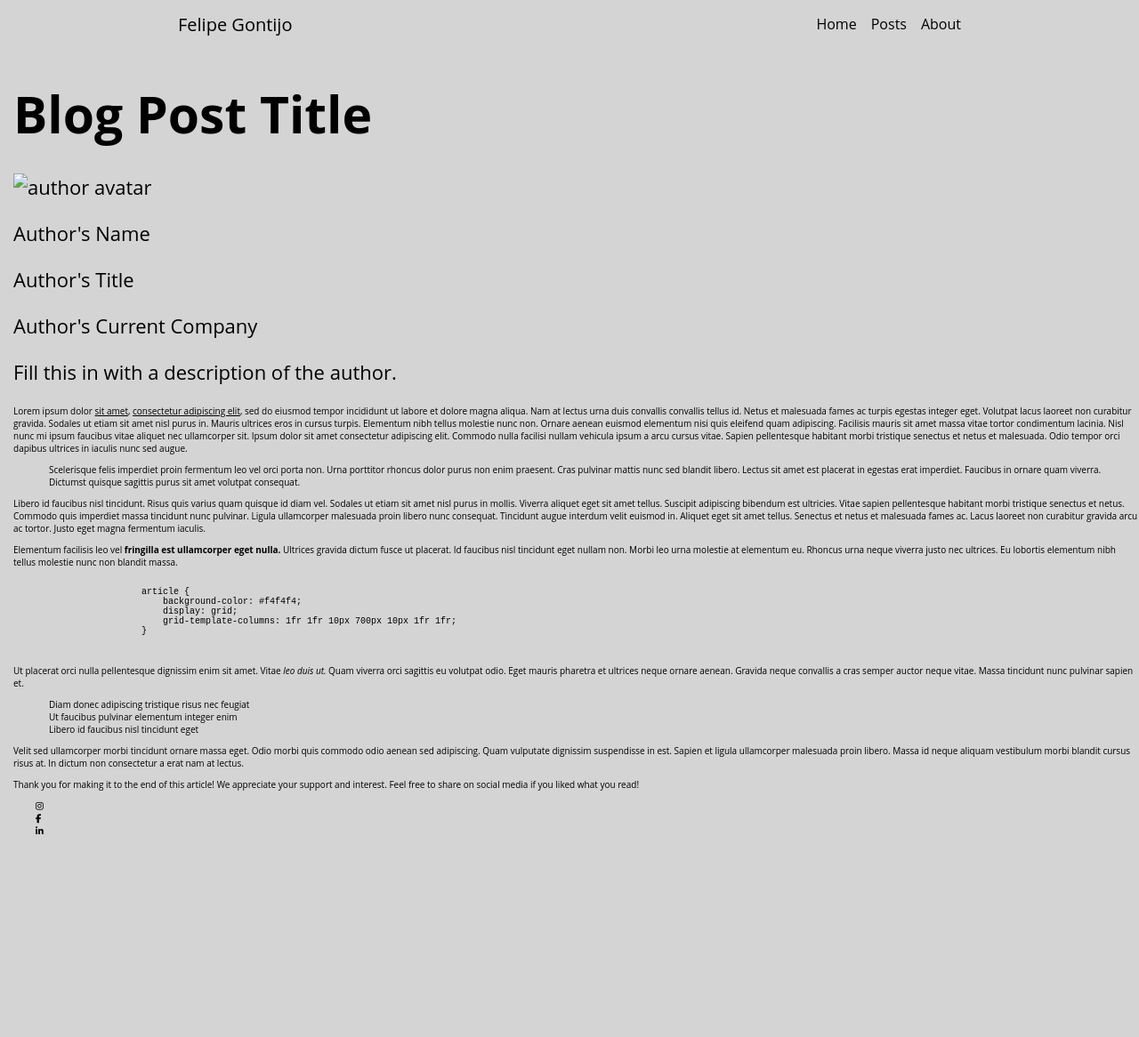
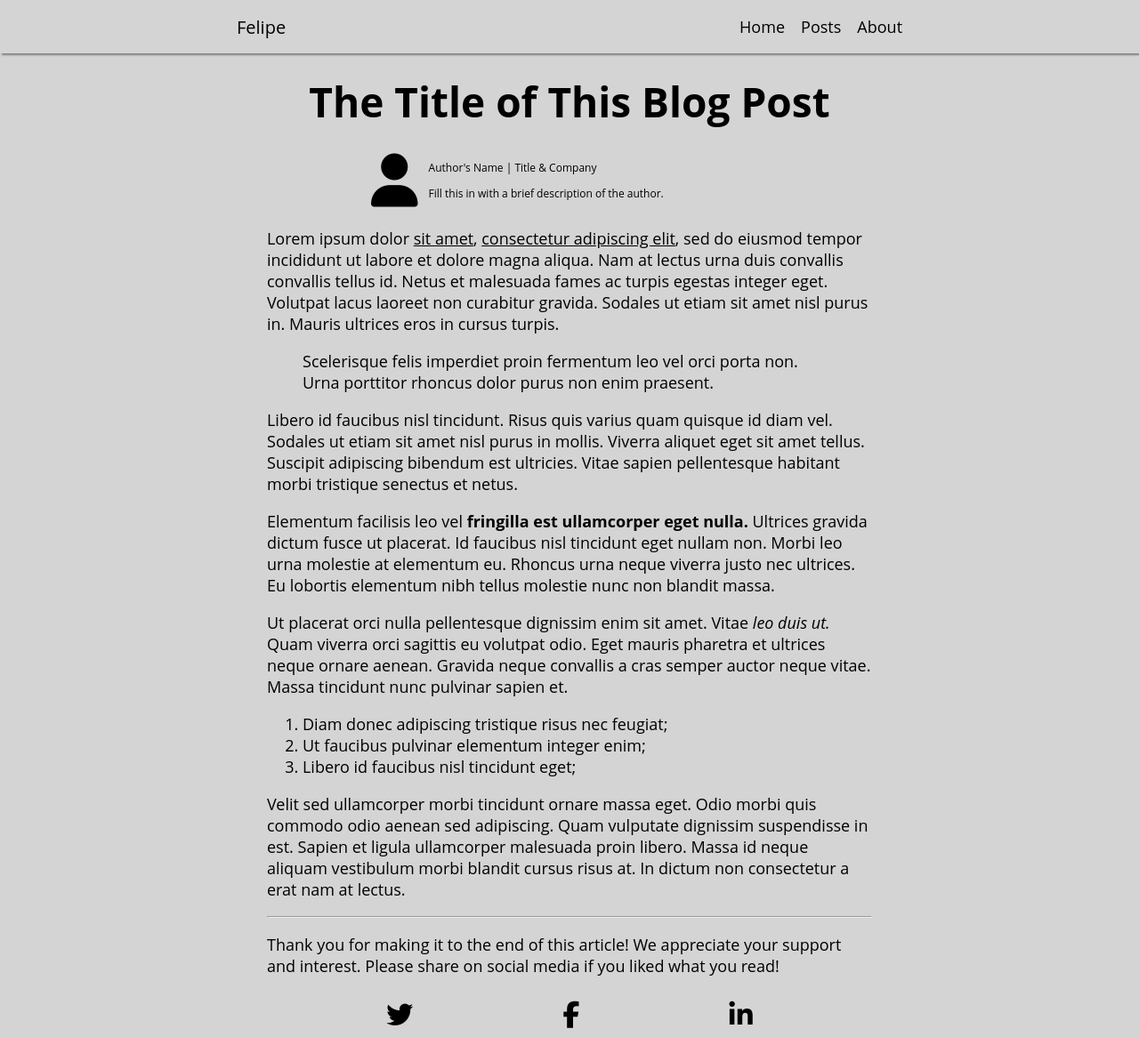
Before and after one commit to felipegontijo/blog-example, a plain HTML site: page posts/post2.html in a window 1280 px wide. Shown: the whole page at 89% size. Before the commit the page ends 941 px from the top, so only its background shows below. Drawn offline with Linux system fonts and the light colour scheme.

Commit message:
feat: Style post page

```diff
--- a/posts/post2.html
+++ b/posts/post2.html
@@ -3,14 +3,14 @@
 <head>
     <meta charset="UTF-8">
     <meta name="viewport" content="width=device-width, initial-scale=1.0">
+    <script src="https://kit.fontawesome.com/7ce4235e10.js" crossorigin="anonymous"></script>
     <link rel="stylesheet" href="../styles/style.css">
-    <script src="https://kit.fontawesome.com/7ce4235e10.js" crossorigin="anonymous"></script>
-    <title>My Blog Post</title>
+    <title>A Blog Post</title>
 </head>
 <body>
     <header class="header">
         <div class="wrapper">
-            <span class="header__title">Felipe Gontijo</span>
+            <span class="header__title">Felipe</span>
             <span class="header__filler"></span>
             <span class="header__nav">
                 <ul class="header__list">
@@ -27,61 +27,53 @@
             </span>
         </div>
     </header>
-    <main>
-        <article class="blog-post hero">
-            <h1 class="blog-post__title hero__title">Blog Post Title</h1>
+    <article class="blog-post hero">
+        <div class="wrapper">
+            <h1 class="blog-post__title hero__title">The Title of This Blog Post</h1>
             <section class="blog-post__author hero__description">
-                <img src="#" alt="author avatar">
-                <p class="author-name">Author's Name</p>
-                <p class="author-title">Author's Title</p>
-                <p class="author-company">Author's Current Company</p>
-                <p class="author-bio">Fill this in with a description of the author.</p>
+                <i class="fas fa-user fa-5x"></i>
+                <p class="author-name">Author's Name | Title & Company</p>
+                <p class="author-bio">Fill this in with a brief description of the author.</p>
             </section>
             <section class="blog-post__content">
-                <p class="blog-text">Lorem ipsum dolor <ins>sit amet</ins>, <ins>consectetur adipiscing elit</ins>, sed do eiusmod tempor incididunt ut labore et dolore magna aliqua. Nam at lectus urna duis convallis convallis tellus id. Netus et malesuada fames ac turpis egestas integer eget. Volutpat lacus laoreet non curabitur gravida. Sodales ut etiam sit amet nisl purus in. Mauris ultrices eros in cursus turpis. Elementum nibh tellus molestie nunc non. Ornare aenean euismod elementum nisi quis eleifend quam adipiscing. Facilisis mauris sit amet massa vitae tortor condimentum lacinia. Nisl nunc mi ipsum faucibus vitae aliquet nec ullamcorper sit. Ipsum dolor sit amet consectetur adipiscing elit. Commodo nulla facilisi nullam vehicula ipsum a arcu cursus vitae. Sapien pellentesque habitant morbi tristique senectus et netus et malesuada. Odio tempor orci dapibus ultrices in iaculis nunc sed augue.</p>
-                <blockquote class="blog-text">Scelerisque felis imperdiet proin fermentum leo vel orci porta non. Urna porttitor rhoncus dolor purus non enim praesent. Cras pulvinar mattis nunc sed blandit libero. Lectus sit amet est placerat in egestas erat imperdiet. Faucibus in ornare quam viverra. Dictumst quisque sagittis purus sit amet volutpat consequat.</blockquote>
-                <p class="blog-text">Libero id faucibus nisl tincidunt. Risus quis varius quam quisque id diam vel. Sodales ut etiam sit amet nisl purus in mollis. Viverra aliquet eget sit amet tellus. Suscipit adipiscing bibendum est ultricies. Vitae sapien pellentesque habitant morbi tristique senectus et netus. Commodo quis imperdiet massa tincidunt nunc pulvinar. Ligula ullamcorper malesuada proin libero nunc consequat. Tincidunt augue interdum velit euismod in. Aliquet eget sit amet tellus. Senectus et netus et malesuada fames ac. Lacus laoreet non curabitur gravida arcu ac tortor. Justo eget magna fermentum iaculis.</p>
+                <p class="blog-text">Lorem ipsum dolor <ins>sit amet</ins>, <ins>consectetur adipiscing elit</ins>, sed do eiusmod tempor incididunt ut labore et dolore magna aliqua. Nam at lectus urna duis convallis convallis tellus id. Netus et malesuada fames ac turpis egestas integer eget. Volutpat lacus laoreet non curabitur gravida. Sodales ut etiam sit amet nisl purus in. Mauris ultrices eros in cursus turpis.</p>
+                <blockquote class="blog-text">Scelerisque felis imperdiet proin fermentum leo vel orci porta non. Urna porttitor rhoncus dolor purus non enim praesent.</blockquote>
+                <p class="blog-text">Libero id faucibus nisl tincidunt. Risus quis varius quam quisque id diam vel. Sodales ut etiam sit amet nisl purus in mollis. Viverra aliquet eget sit amet tellus. Suscipit adipiscing bibendum est ultricies. Vitae sapien pellentesque habitant morbi tristique senectus et netus.</p>
                 <p class="blog-text">Elementum facilisis leo vel <strong>fringilla est ullamcorper eget nulla.</strong> Ultrices gravida dictum fusce ut placerat. Id faucibus nisl tincidunt eget nullam non. Morbi leo urna molestie at elementum eu. Rhoncus urna neque viverra justo nec ultrices. Eu lobortis elementum nibh tellus molestie nunc non blandit massa. </p>
-                <pre>
-                    <code>
-                        article {
-                            background-color: #f4f4f4;
-                            display: grid;
-                            grid-template-columns: 1fr 1fr 10px 700px 10px 1fr 1fr;
-                        }
-                    </code>
-                </pre>
                 <p class="blog-text">Ut placerat orci nulla pellentesque dignissim enim sit amet. Vitae <em>leo duis ut.</em> Quam viverra orci sagittis eu volutpat odio. Eget mauris pharetra et ultrices neque ornare aenean. Gravida neque convallis a cras semper auctor neque vitae. Massa tincidunt nunc pulvinar sapien et. </p>
-                <ul class="blog-text unordered-list">
-                    <li>Diam donec adipiscing tristique risus nec feugiat</li>
-                    <li>Ut faucibus pulvinar elementum integer enim</li>
-                    <li>Libero id faucibus nisl tincidunt eget</li>
-                </ul>
+                <ol class="blog-text ordered-list">
+                    <li>Diam donec adipiscing tristique risus nec feugiat;</li>
+                    <li>Ut faucibus pulvinar elementum integer enim;</li>
+                    <li>Libero id faucibus nisl tincidunt eget;</li>
+                </ol>
                 <p class="blog-text">Velit sed ullamcorper morbi tincidunt ornare massa eget. Odio morbi quis commodo odio aenean sed adipiscing. Quam vulputate dignissim suspendisse in est. Sapien et ligula ullamcorper malesuada proin libero. Massa id neque aliquam vestibulum morbi blandit cursus risus at. In dictum non consectetur a erat nam at lectus.</p>
             </section>
+            <hr>
             <section class="blog-post__thankyou">
-                <p class="blog-text">Thank you for making it to the end of this article! We appreciate your support and interest. Feel free to share on social media if you liked what you read!</p>
+                <p class="blog-text">Thank you for making it to the end of this article! We appreciate your support and interest. Please share on social media if you liked what you read!</p>
             </section>
-        </article>
-        <section class="share">
+        </div>
+    </article>
+    <section class="share">
+        <div class="wrapper">
             <ul class="share__list">
                 <li class="share__item">
-                    <a href="https://instagram.com" class="share__link">
-                        <i class="fab fa-instagram"></i>
+                    <a href="https://twitter.com" class="share__link" target="_blank">
+                        <i class="fab fa-twitter fa-3x"></i>
                     </a>
                 </li>
                 <li class="share__item">
-                    <a href="https://facebook.com" class="share__link">
-                        <i class="fab fa-facebook-f"></i>
+                    <a href="https://facebook.com" class="share__link" target="_blank">
+                        <i class="fab fa-facebook-f fa-3x"></i>
                     </a>
                 </li>
                 <li class="share__item">
-                    <a href="https://linkedin.com" class="share__link">
-                        <i class="fab fa-linkedin-in"></i>
+                    <a href="https://linkedin.com" class="share__link" target="_blank">
+                        <i class="fab fa-linkedin-in fa-3x"></i>
                     </a>
                 </li>
             </ul>
-        </section>
-    </main>
+        </div>
+    </section>
 </body>
 </html>
--- a/styles/style.css
+++ b/styles/style.css
@@ -2,7 +2,9 @@ html {
     box-sizing: border-box;
 }
 
-* {
+*,
+*::after,
+*::before {
     box-sizing: inherit;
 }
 
@@ -22,7 +24,7 @@ body {
 }
 
 .wrapper {
-    max-width: 900px;
+    max-width: 768px;
     width: 100%;
     padding-left: 1em;
     padding-right: 1em;
@@ -34,6 +36,7 @@ body {
 
 .header {
     height: 6em;
+    box-shadow: 2px 2px 2px grey;
 }
 
 .header .wrapper {
@@ -51,14 +54,15 @@ body {
 
 .header__list {
     display: inline-flex;
-    font-size: 1.6em;
+    font-size: 1.8em;
 }
 
 .header__item {
     padding-left: 1em;
 }
 
-li {
+header li,
+.share li {
     list-style: none;
 }
 
@@ -76,7 +80,8 @@ main .wrapper {
 /* hero */
 
 .hero {
-    padding-left: 1.5em;
+    padding-inline-start: 1.5em;
+    padding-inline-end: 1.5em;
 }
 
 .hero__title {
@@ -132,3 +137,59 @@ main .wrapper {
     margin-block-start: 0.5em;
     margin-block-end: 0.5em;
 }
+
+/* POST PAGE */
+
+.blog-post__title {
+    font-size: 4.6em;
+    text-align: center;
+}
+
+.blog-post__author {
+    display: grid;
+    grid-template-areas:
+        "a a b b b b"
+        "a a c c c c";
+    grid-column-gap: 12px;
+    grid-row-gap: 12px;
+    align-content: center;
+    font-size: 1.2em;
+}
+
+.blog-post__author i {
+    grid-area: a;
+    align-self: center;
+    justify-self: end;
+}
+
+.author-name {
+    grid-area: b;
+    align-self: end;
+    margin-bottom: 0;
+}
+
+.author-bio {
+    grid-area: c;
+    align-self: start;
+    margin-top: 0;
+}
+
+article .wrapper {
+    max-width: 700px;
+    align-self: center;
+    display: block;
+    padding-inline-end: 1em;
+}
+
+.blog-text {
+    font-size: 1.8em;
+    word-wrap: break-word;
+}
+
+.share__list {
+    display: flex;
+    justify-content: space-evenly;
+    padding-inline-start: 0;
+    padding-block-start: 1em;
+    padding-block-end: 1em;
+}
```
Also changed, not shown: index.html (+1 -1 lines), posts/post.html (+25 -31 lines).
